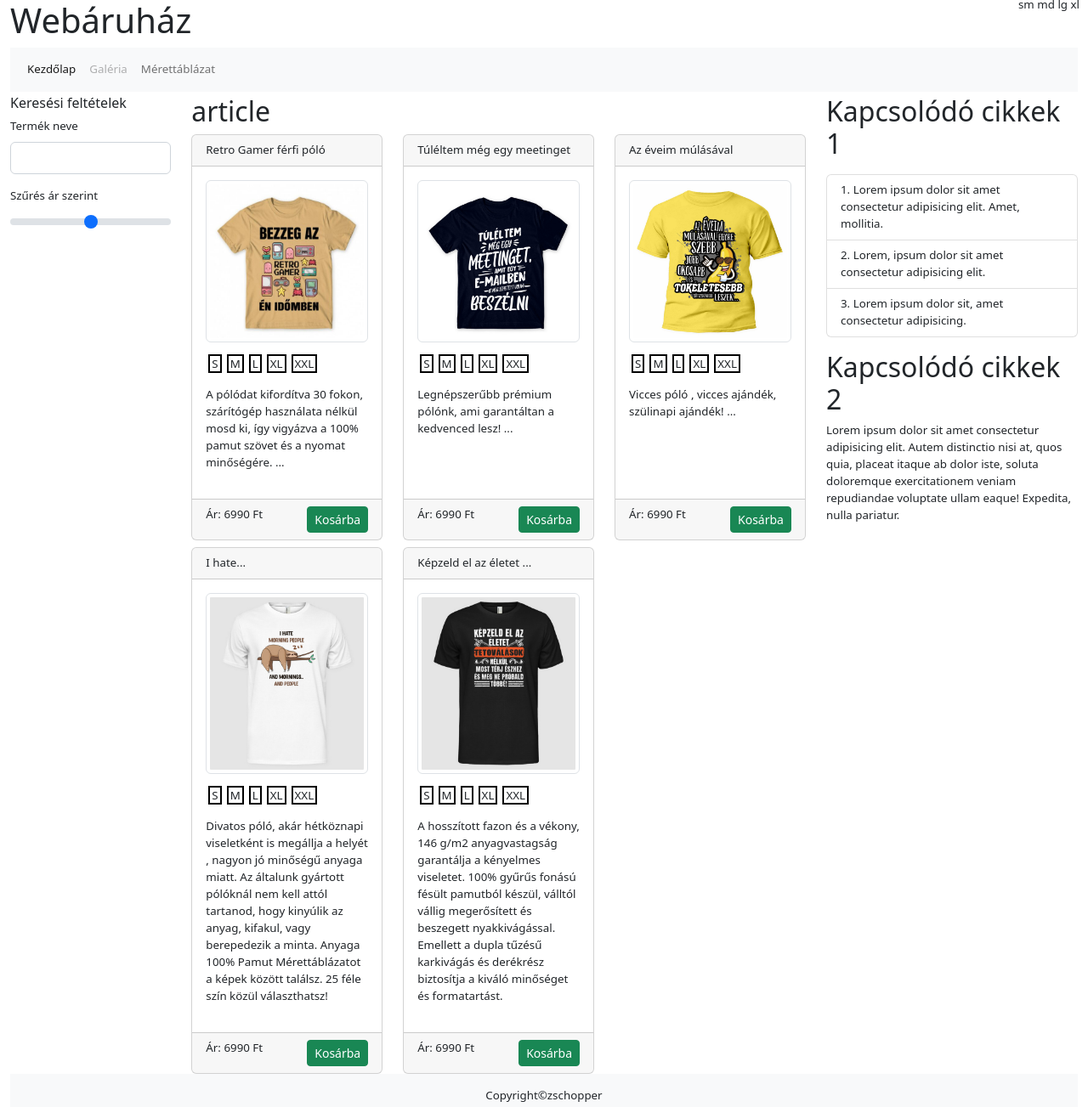
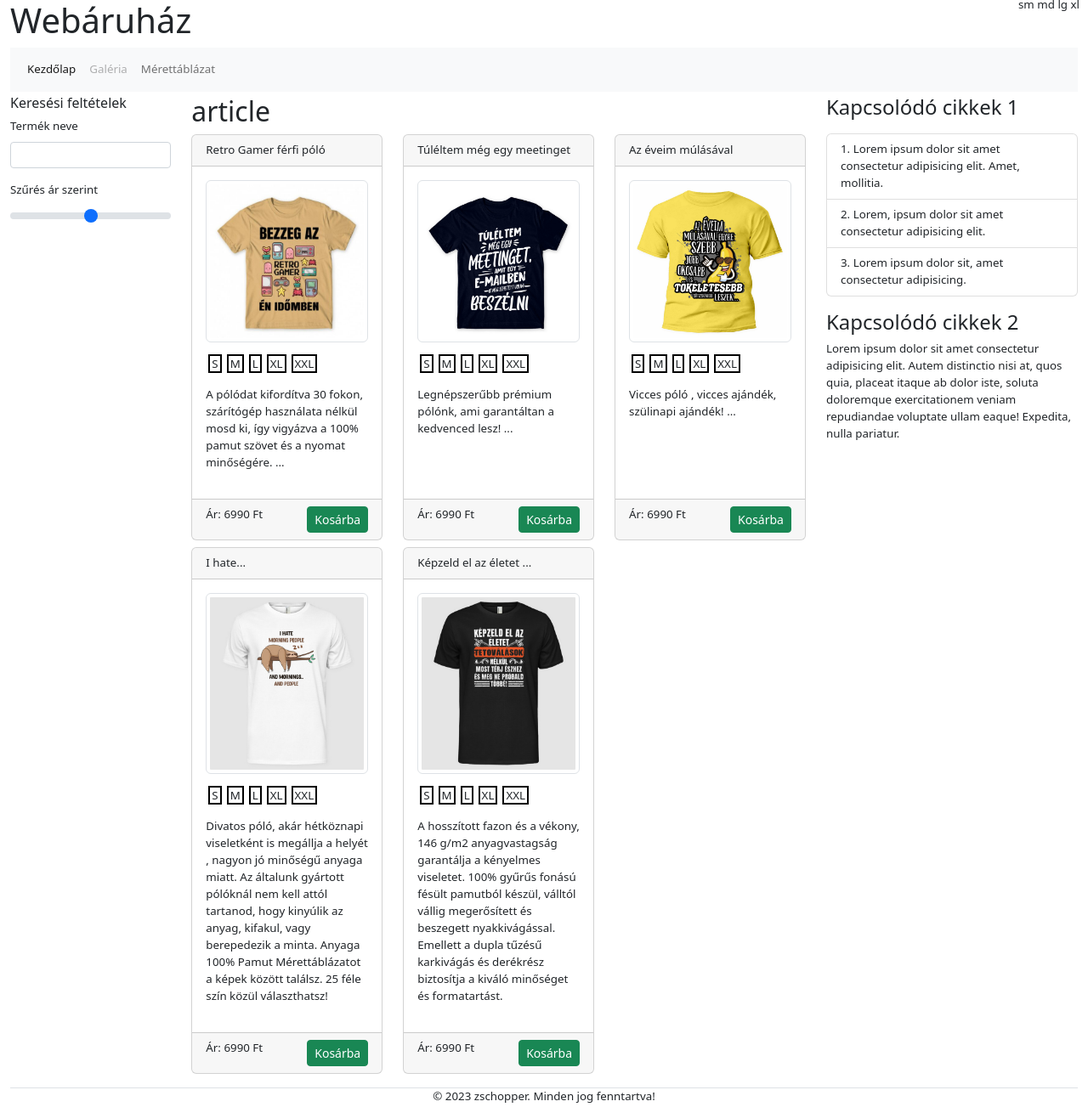
Before and after one commit to zschopper/webprog-bootstrap5-webshop, a plain HTML site: page index.html in a window 1280 px wide. Shown: the whole page at 85% size. Drawn offline with nearby package versions, Linux system fonts and the light colour scheme.

Commit message:
misc fixes

```diff
--- a/index.html
+++ b/index.html
@@ -47,7 +47,7 @@
                     <form action="">
                         <div class="mb-3">
                             <div><label for="customRange1" class="form-label">Termék neve</label></div>
-                            <input type="text" class="form-control">
+                            <input type="text" class="form-control form-control-sm">
                         </div>
                         <div class="mb-3">
                             <div> <label for="customRange1" class="form-label">Szűrés ár szerint</label>
@@ -179,7 +179,7 @@
             <div class="col-sm-12 col-md-12 col-lg-3">
                 <aside>
                     <article>
-                        <h2>Kapcsolódó cikkek 1</h2>
+                        <h4>Kapcsolódó cikkek 1</h4>
                         <p>
                         <ol class="list-group">
                             <li class="list-group-item">1. Lorem ipsum dolor sit amet consectetur adipisicing elit.
@@ -191,7 +191,7 @@
                         </p>
                     </article>
                     <article>
-                        <h2>Kapcsolódó cikkek 2</h2>
+                        <h4>Kapcsolódó cikkek 2</h4>
                         <p>Lorem ipsum dolor sit amet consectetur adipisicing elit. Autem distinctio nisi at, quos quia,
                             placeat itaque ab dolor iste, soluta doloremque exercitationem veniam repudiandae voluptate
                             ullam eaque! Expedita, nulla pariatur.</p>
@@ -199,9 +199,9 @@
                 </aside>
             </div>
         </div>
-        <footer class="footer mt-auto py-3 bg-light">
+        <footer class="footer my-3 border-top">
             <div class="container">
-                <span>Copyright&copy;zschopper</span>
+                <span>&copy; 2023 zschopper. Minden jog fenntartva!</span>
             </div>
         </footer>
     </div>
@@ -212,18 +212,4 @@
         integrity="sha384-cuYeSxntonz0PPNlHhBs68uyIAVpIIOZZ5JqeqvYYIcEL727kskC66kF92t6Xl2V"
         crossorigin="anonymous"></script>
 </body>
-<!--
-Ez azért fontos, mert a magas hőfokú, száraz környezetben a centrifugális erő mellett megsérülne a minta.
-
-Simogatni-valóan puha anyag, rövid ujj és testhez állóbb fazon a stílusos és kényelmes megjelenésért. Ha szereted a laza viseletet, rendelj egy mérettel nagyobbat!
-
-
-Divatos póló, akár hétköznapi viseletként is megállja a helyét , nagyon jó minőségű anyaga miatt. Az általunk gyártott pólóknál nem kell attól tartanod, hogy kinyúlik az anyag, kifakul, vagy berepedezik a minta. Anyaga 100% Pamut Mérettáblázatot a képek között találsz. 25 féle szín közül választhatsz!
-
-
-Népszerű pólómárka, ami már nálunk is elérhető ...
-
-A hosszított fazon és a vékony, 146 g/m2 anyagvastagság garantálja a kényelmes viseletet. 100% gyűrűs fonású fésült pamutból készül, válltól vállig megerősített és beszegett nyakkivágással. Emellett a dupla tűzésű karkivágás és derékrész biztosítja a kiváló minőséget és formatartást.
--->
-
 </html>
```
Also changed, not shown: tablazat.html (+5 -19 lines).
